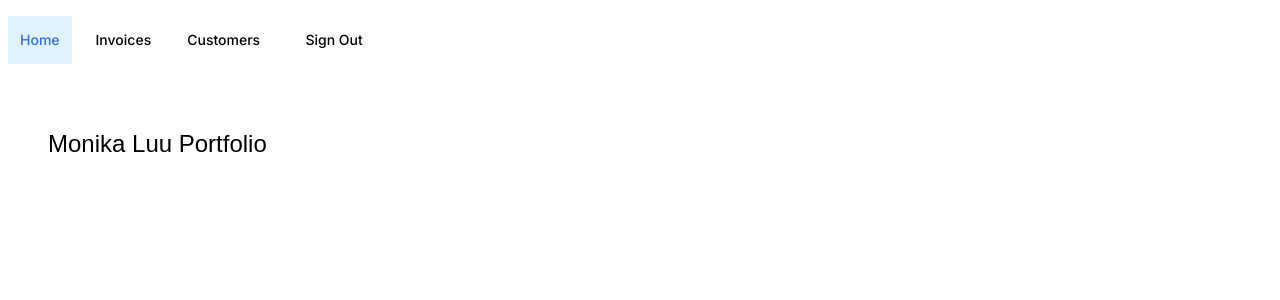
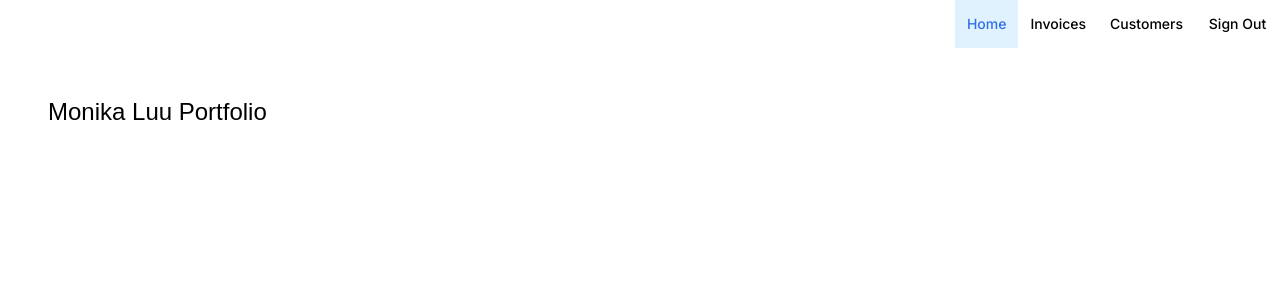
Before and after one commit to MonikaLu/Portfolio, a Next.js app: page /home in a window 1280 px wide. Shown: the top 300 px of the page. Built offline with nearby package versions, Linux system fonts and the light colour scheme; a web font is replaced by a local one.

Commit message:
Adjust navbar to right

```diff
--- a/app/home/layout.tsx
+++ b/app/home/layout.tsx
@@ -5,7 +5,7 @@ export const experimental_ppr = true;
 export default function Layout({ children }: { children: React.ReactNode }) {
   return (
     <div className="flex h-screen flex-col">
-      <div className="w-full flex-none md:w-64">
+      <div className="w-full">
         <SideNav />
       </div>
       <div className="flex-grow p-6 md:overflow-y-auto md:p-12">{children}</div>
--- a/app/ui/home/sidenav.tsx
+++ b/app/ui/home/sidenav.tsx
@@ -3,7 +3,7 @@ import { signOut } from '@/auth';
 
 export default function NavBar() {
   return (
-    <div className="flex w-full flex-row items-center gap-3 px-3 py-4 md:px-2">
+    <div className="flex w-full flex-row justify-end">
       <NavLinks />
       <form
         action={async () => {
@@ -11,8 +11,8 @@ export default function NavBar() {
           await signOut();
         }}
       >
-        <button className="flex h-[48px] w-[100px] items-center justify-center gap-2 px-3 text-sm font-medium hover:bg-sky-100 hover:text-blue-600">
-          <div className="md:block">Sign Out</div>
+        <button className="flex h-[48px] w-[85px] items-center justify-center gap-2 px-3 text-sm font-medium hover:bg-sky-100 hover:text-blue-600">
+          <p>Sign Out</p>
         </button>
       </form>
     </div>
```
Also changed, not shown: app/ui/home/nav-links.tsx (+1 -6 lines).
